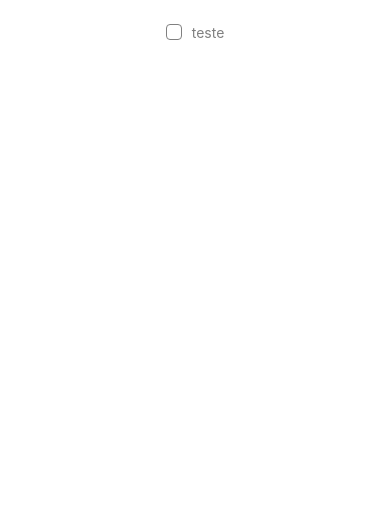
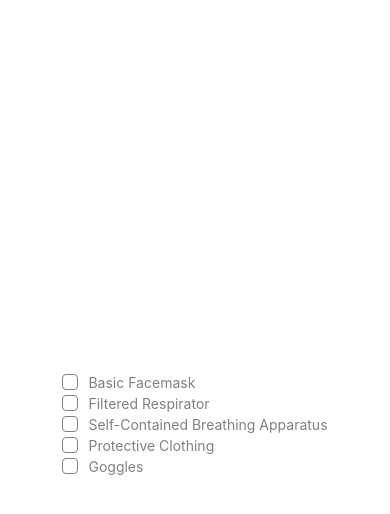
Before and after one commit to fabiomorales/BeiT, a React Native app: screen / in a window 390 px wide. Shown: the top 514 px of the page. Built offline with nearby package versions, Linux system fonts and the light colour scheme.

Commit message:
feat(redux): implementing redux

```diff
--- a/package.json
+++ b/package.json
@@ -11,7 +11,9 @@
   },
   "dependencies": {
     "react": "16.13.1",
-    "react-native": "0.63.3"
+    "react-native": "0.63.3",
+    "react-redux": "^7.2.2",
+    "redux": "^4.0.5"
   },
   "devDependencies": {
     "@babel/core": "7.8.4",
@@ -19,6 +21,7 @@
     "@react-native-community/eslint-config": "^1.1.0",
     "@types/jest": "^25.2.3",
     "@types/react-native": "^0.63.2",
+    "@types/react-redux": "^7.1.14",
     "@types/react-test-renderer": "^16.9.2",
     "@typescript-eslint/eslint-plugin": "^2.27.0",
     "@typescript-eslint/parser": "^2.27.0",
--- a/src/components/CheckBox/index.tsx
+++ b/src/components/CheckBox/index.tsx
@@ -4,23 +4,18 @@ import styles from './styles';
 
 export interface CheckboxProps {
   selected: boolean;
-  onSelect: (selected: boolean) => void;
+  onSelect: () => void;
   color?: string;
 }
 
-const Checkbox: FC<CheckboxProps> = ({
-  selected,
-  onSelect,
-  color,
-  ...props
-}) => {
+const Checkbox: FC<CheckboxProps> = ({ selected, onSelect, color }) => {
   return (
     <TouchableOpacity
       style={[styles().radio]}
       onPress={() => {
-        onSelect(!selected);
+        onSelect();
       }}>
-      {selected && <View style={styles(color).inner} {...props} />}
+      {selected && <View style={styles(color).inner} />}
     </TouchableOpacity>
   );
 };
--- /dev/null
+++ b/src/components/CheckBoxList/index.tsx
@@ -0,0 +1,34 @@
+import React from 'react';
+import { View } from 'react-native';
+import CheckboxItem from '../CheckBoxItem';
+import { connect } from 'react-redux';
+
+export interface Item {
+  type: string;
+  label: string;
+  selected: boolean;
+  index: number;
+}
+
+function toggleCheckBox(item: Item, index: number) {
+  return {
+    type: 'SET_CHECKBOX_CHECKED',
+    item,
+    index,
+  };
+}
+
+const CheckboxList = ({ items, dispatch }) => (
+  <View>
+    {items.map((item: Item, index: number) => (
+      <CheckboxItem
+        key={index}
+        label={item.label}
+        selected={item.selected}
+        onSelect={() => dispatch(toggleCheckBox(item, index))}
+      />
+    ))}
+  </View>
+);
+
+export default connect(state => ({ items: state }))(CheckboxList);
--- a/src/index.tsx
+++ b/src/index.tsx
@@ -1,19 +1,17 @@
-import React, { useState } from 'react';
-import CheckboxItem from './components/CheckBoxItem';
+import React from 'react';
+import { Provider } from 'react-redux';
+import CheckboxList from './components/CheckBoxList';
 import Container from './components/Container';
 import Flex from './components/Flex';
+import Store from './store';
 
 const App = () => {
-  const [checkSelected, setCheckSelected] = useState(false);
-
   return (
     <Container>
       <Flex flex={1} justifyContent="center" alignItems="center">
-        <CheckboxItem
-          label="teste"
-          selected={checkSelected}
-          onSelect={() => setCheckSelected(!checkSelected)}
-        />
+        <Provider store={Store}>
+          <CheckboxList />
+        </Provider>
       </Flex>
     </Container>
   );
--- /dev/null
+++ b/src/store/index.tsx
@@ -0,0 +1,37 @@
+import { Item } from 'components/CheckBoxList';
+import { createStore } from 'redux';
+
+const INITIAL_STATE = [
+  {
+    label: 'Basic Facemask',
+    selected: false,
+  },
+  {
+    label: 'Filtered Respirator',
+    selected: false,
+  },
+  {
+    label: 'Self-Contained Breathing Apparatus',
+    selected: false,
+  },
+  {
+    label: 'Protective Clothing',
+    selected: false,
+  },
+  {
+    label: 'Goggles',
+    selected: false,
+  },
+];
+
+function reducer(state = INITIAL_STATE, action: Item) {
+  if (action.type === 'SET_CHECKBOX_CHECKED') {
+    state[action.index].selected = !action.selected;
+    return [...state];
+  }
+  return state;
+}
+
+const store = createStore(reducer);
+
+export default store;
```
Also changed, not shown: src/api/index.tsx (added, +17 -0 lines), src/store/actions.tsx (added), 1 other file (tests, documents, lock files or other folders).
